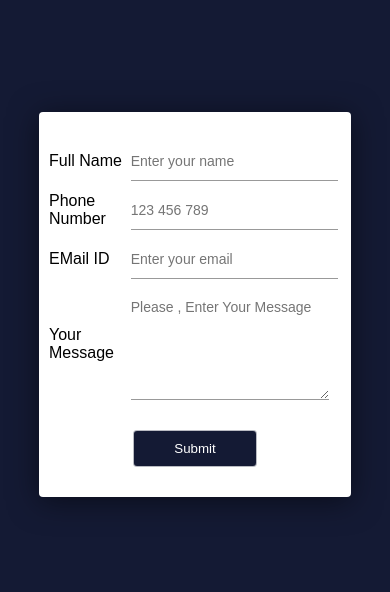
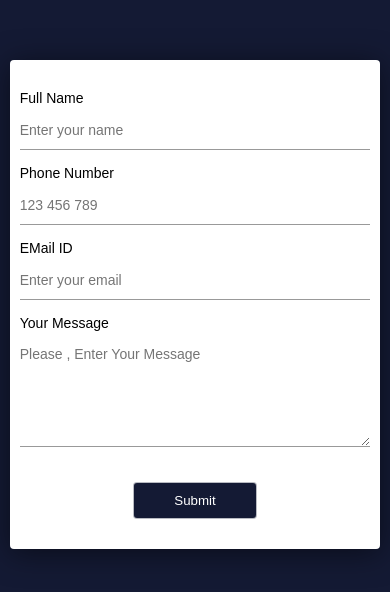
Before and after one commit to BaherElgobashi/Form-Validation, a plain HTML site: page index.html in a window 390 px wide. Shown: the part 118-710 px from the top of the page. Drawn offline with Linux system fonts and the light colour scheme.

Commit message:
enhance the media query.

```diff
--- a/style.css
+++ b/style.css
@@ -99,7 +99,7 @@ form button {
   color: seagreen;
 }
 
-@media (max-width: 1023px) {
+/* @media (max-width: 1023px) {
   .useful-links {
     display: none;
   }
@@ -107,4 +107,48 @@ form button {
     width: 80%;
     padding: 20px 10px 20px;
   }
+} */
+
+@media (max-width: 768px) {
+  .useful-links {
+    display: none;
+  }
+  .container form {
+    width: 90%;
+    padding: 25px 15px 25px;
+  }
+  .input-group label {
+    flex-basis: 35%;
+    font-size: 14px;
+  }
+  .input-group input,
+  .input-group textarea {
+    flex-basis: 65%;
+  }
+  .input-group span {
+    right: 5px;
+  }
 }
+
+@media (max-width: 480px) {
+  .container form {
+    width: 95%;
+    padding: 20px 10px 20px;
+  }
+  .input-group {
+    flex-direction: column;
+    align-items: flex-start;
+  }
+  .input-group label,
+  .input-group input,
+  .input-group textarea {
+    flex-basis: 100%;
+    width: 100%;
+    margin-bottom: 5px;
+  }
+  .input-group span {
+    position: relative;
+    right: 0;
+    bottom: 0;
+  }
+}
```
